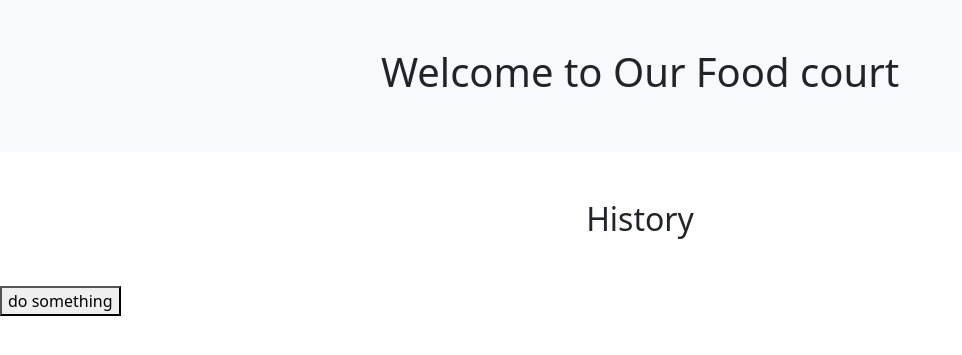
After one commit to wut-ersms/front-end, a Flask app: page /transaction_history in a window 1280 px wide. The commit adds this page. Shown: the top 355 px of the page, without its empty margins (0-962 px from the left). Run offline with Flask 3, Linux system fonts and the light colour scheme.

Commit message:
order + history template

```diff
--- /dev/null
+++ b/app/templates/transaction_history/history.html
@@ -0,0 +1,21 @@
+{% extends 'base.html' %}
+{% block content %}
+    <!-- Hero Section -->
+    <section class="bg-light p-5">
+        <div class="container text-center">
+            <h1>Welcome to Our Food court</h1>
+        </div>
+    </section>
+
+    <!-- Featured Products -->
+    <section class="container my-5">
+        <h2 class="text-center mb-4">History</h2>
+
+    </section>
+
+
+    <button type="button">do something</button>
+
+
+
+{% endblock %}
--- a/app/views/main.py
+++ b/app/views/main.py
@@ -44,6 +44,16 @@ def main():
 @bp.route("/hazard", methods=["GET"])
 def hazard():
     return render_template("main/hazard.html")
+
+
+@bp.route("/transaction_history", methods=["GET", "POST"])
+def history():
+    return render_template("transaction_history/history.html")
+
+
+@bp.route("/order", methods=["GET", "POST"])
+def orders():
+    return render_template("order/order.html")
 
 
 # @bp.route("/map", methods=["GET", "POST"])
```
Also changed, not shown: app/templates/main/main.html (+13 -1 lines), app/templates/order/order.html (added, +21 -0 lines).
